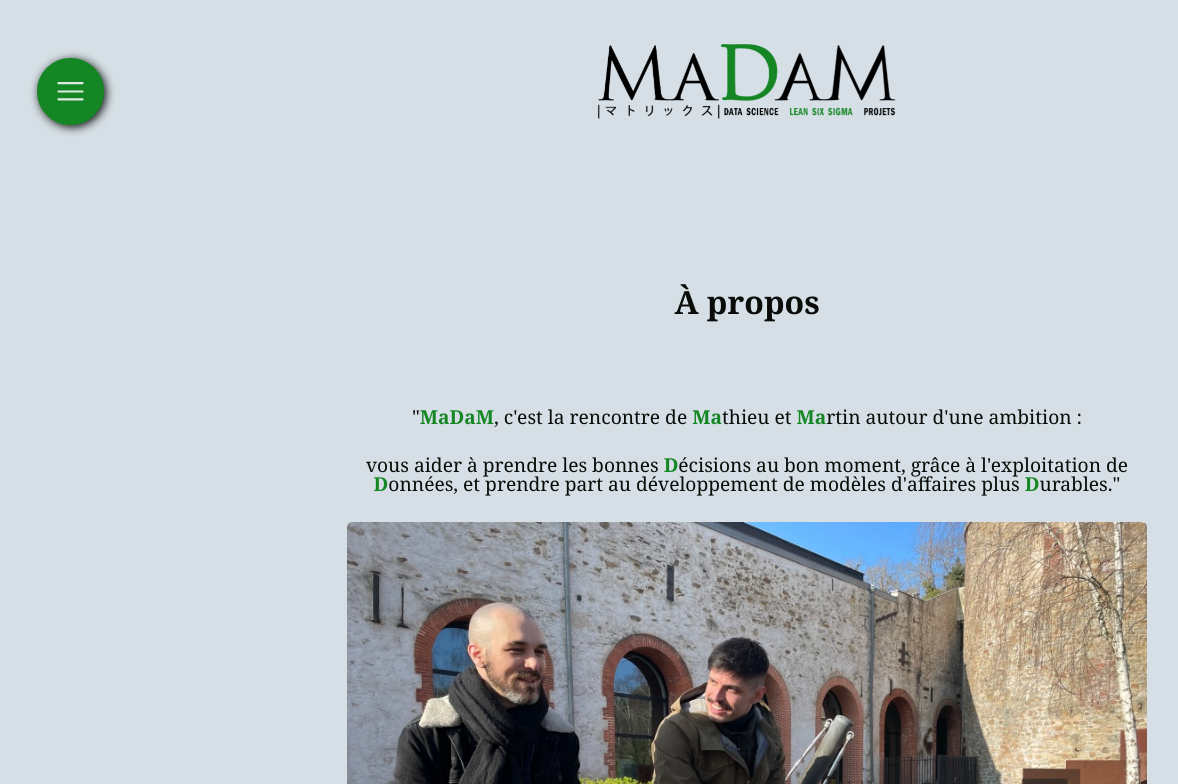
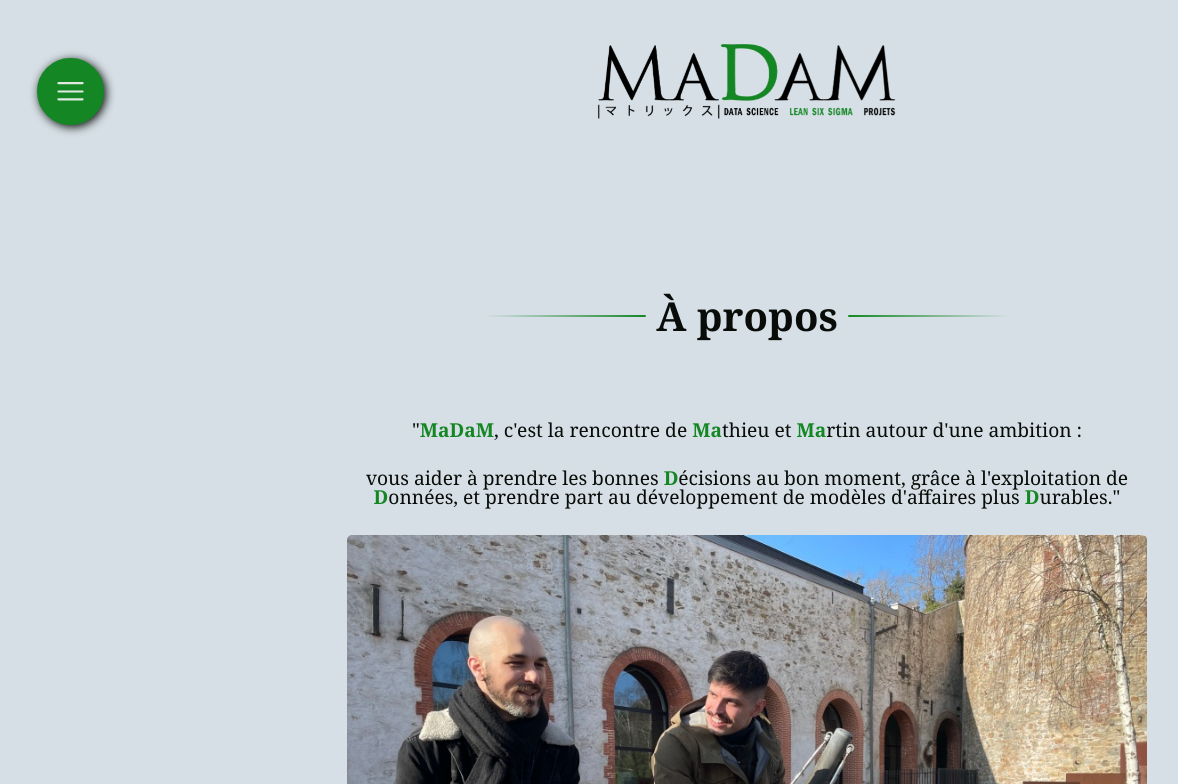
Before and after one commit to AdrienLcp/madam, a React (Create React App) app: page /a_propos in a window 1536 px wide. Shown: the top 784 px of the page, without its empty margins (21-1199 px from the left). Built offline with nearby package versions, Linux system fonts and the light colour scheme.

Commit message:
404 done

```diff
--- a/src/pages/About/styles.scss
+++ b/src/pages/About/styles.scss
@@ -20,7 +20,12 @@
     &--title {
       font-weight: bold;
       font-size: 1.5em;
-      margin-bottom: 1em;
+      margin-bottom: 3rem;
+      text-align: center;
+      display: flex;
+      align-items: center;
+      justify-content: center;
+      height: 2em;
     }
 
     &--text {
@@ -108,9 +113,30 @@
       max-width: 800px;
 
       &--title {
-        font-size: 2em;
-        margin-top: 3em;
-        margin-bottom: 3em;
+        margin: 10vh 0 8vh;
+        width: 800px;
+        font-size: 2.5em;
+        background: transparent;
+
+        &::before {
+          content: '';
+          height: 2px;
+          border-radius: 5px;
+          width: 20%;
+          margin-right: 10px;
+          margin-left: 2%;
+          background: linear-gradient(to right, transparent, vars.$mainColor);
+        }
+
+        &::after {
+          content: '';
+          height: 2px;
+          border-radius: 5px;
+          width: 20%;
+          margin-right: 2%;
+          margin-left: 10px;
+          background: linear-gradient(to left, transparent, vars.$mainColor);
+        }
       }
 
       &--text {
--- a/src/pages/Contact/styles.scss
+++ b/src/pages/Contact/styles.scss
@@ -106,7 +106,7 @@
 
 @media screen and (min-width: 850px) {
   .contact {
-    height: 70vh;
+    min-height: 70vh;
     width: 100vw;
 
     &--title {
--- a/src/pages/NotFound/index.jsx
+++ b/src/pages/NotFound/index.jsx
@@ -1,13 +1,39 @@
 import React from 'react';
+import { NavLink } from 'react-router-dom';
 
 import './styles.scss';
+
+import home from '../../media/nav/home.svg';
 
 const NotFound = () => {
 
   return (
-    <div className='not-found'>
+    <section className='not-found'>
 
-    </div>
+      <h6 className='not-found--title'>
+        404
+      </h6>
+
+      <span className='not-found--span'>
+        Cette page n'existe pas
+      </span>
+
+      <NavLink
+        to='/'
+        className='not-found--button'
+      >
+        <div className='not-found--button--icon'>
+          <img
+            className='not-found--button--icon--img'
+            alt="Retourner à l'accueil"
+            src={home}
+          />
+        </div>
+        <p className='not-found--button--label'>
+          Revenir à l'accueil
+        </p>
+      </NavLink>
+    </section>
   );
 };
 
--- a/src/pages/NotFound/styles.scss
+++ b/src/pages/NotFound/styles.scss
@@ -0,0 +1,87 @@
+@use '../../styles/vars';
+
+.not-found {
+  width: 100vw;
+  min-height: 75vh;
+  display: flex;
+  flex-direction: column;
+  align-items: center;
+  justify-content: center;
+
+  &--title {
+    font-size: 5em;
+    font-weight: bold;
+    margin-bottom: 3rem;
+    color: vars.$mainColor;
+  }
+
+  &--span {
+    margin-bottom: 5rem;
+  }
+
+  &--button {
+    display: flex;
+    flex-direction: column;
+    align-items: center;
+    justify-content: center;
+
+    &--icon {
+      width: 50px;
+      height: 50px;
+      border-radius: 50%;
+      background: vars.$mainColor;
+      padding: 0.8em;
+
+      &--img {
+        height: 100%;
+      }
+    }
+
+    &--label {
+      margin-top: 0.5em;
+      font-size: 0.7em;
+    }
+  }
+}
+
+@media screen and (min-width: 850px) {
+  .not-found {
+    &--title {
+      font-size: 10em;
+      margin-bottom: 6rem;
+    }
+
+    &--span {
+      font-size: 2em;
+      margin-bottom: 8rem;
+    }
+
+    &--button {
+      &--icon {
+        width: 60px;
+        height: 60px;
+        z-index: 2;
+      }
+
+      &--label {
+        font-size: 1em;
+        position: absolute;
+        opacity: 0;
+        transition: .3s;
+        transform: translateY(1em);
+        z-index: 1;
+      }
+
+      &:hover {
+        .not-found--button--icon {
+          background: vars.$hover;
+        }
+
+        .not-found--button--label {
+          opacity: 1;
+          transform: translateY(3em);
+        }
+      }
+    }
+  }
+}
```
